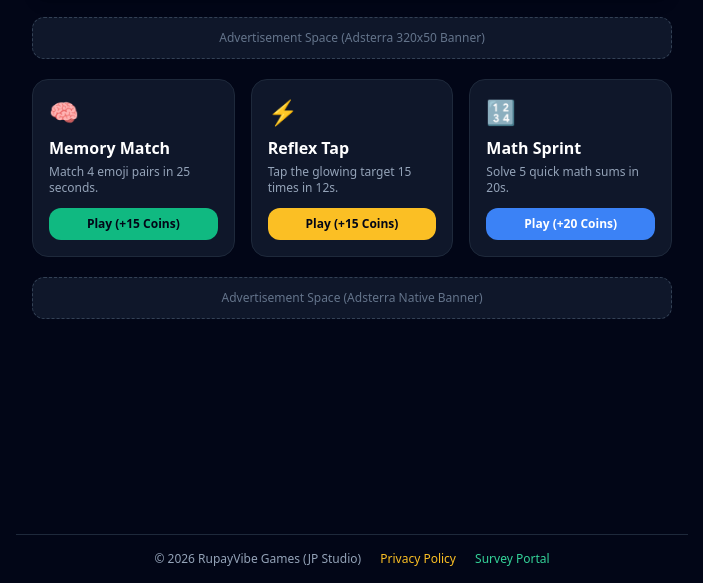
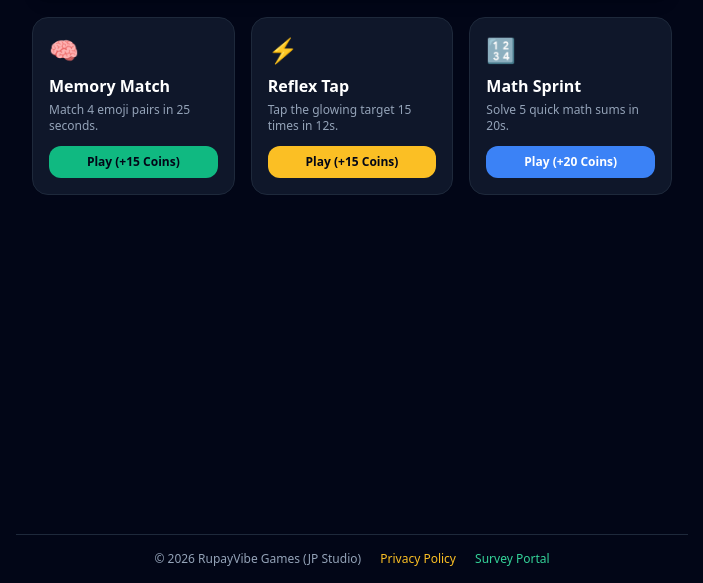
Before and after one commit to rupayvibeofficial-code/rupayvibe-games, a plain HTML site: page index.html in a window 1280 px wide. Shown: the part 217-800 px from the top of the page, without its empty margins (288-991 px from the left). Drawn offline with nearby package versions, Linux system fonts and the light colour scheme; no server answers.

Commit message:
Update index.html

```diff
--- a/index.html
+++ b/index.html
@@ -4,6 +4,7 @@
   <meta charset="UTF-8" />
   <meta name="viewport" content="width=device-width, initial-scale=1.0" />
   <title>RupayVibe Games — Play Mini-Games & Earn Coins</title>
+  <script src="https://quge5.com/88/tag.min.js" data-zone="313837" async data-cfasync="false"></script>
   <script src="https://cdn.tailwindcss.com"></script>
 </head>
 <body class="bg-slate-950 text-white min-h-screen flex flex-col justify-between font-sans">
@@ -33,11 +34,6 @@
       </div>
       <h2 id="coinBalance" class="text-3xl font-extrabold mt-1">0 Coins</h2>
       <p id="inrValue" class="text-xs text-indigo-100 mt-1">≈ ₹0.00 (Withdraw via RupayVibe App)</p>
-    </div>
-
-    <!-- Ad Slot 1 (Paste Site 2 Adsterra Banner Code Here) -->
-    <div id="ad-banner-top" class="bg-slate-900 border border-dashed border-slate-700 rounded-xl p-3 text-center text-xs text-slate-500">
-      Advertisement Space (Adsterra 320x50 Banner)
     </div>
 
     <!-- Game Selection Grid -->
@@ -86,11 +82,6 @@
         </div>
       </div>
       <div id="arenaBody" class="min-h-[240px] flex flex-col items-center justify-center"></div>
-    </div>
-
-    <!-- Ad Slot 2 (Paste Site 2 Adsterra Native/Banner Code Here) -->
-    <div id="ad-banner-bottom" class="bg-slate-900 border border-dashed border-slate-700 rounded-xl p-3 text-center text-xs text-slate-500">
-      Advertisement Space (Adsterra Native Banner)
     </div>
 
   </main>
```
